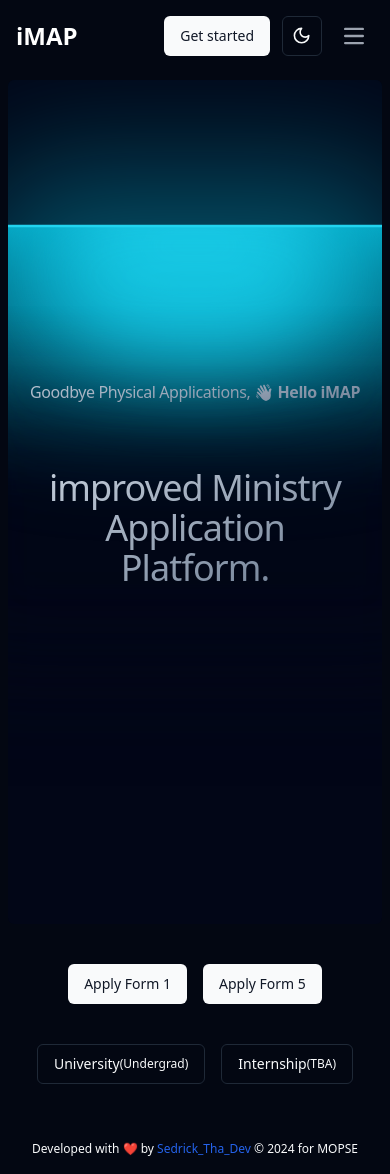
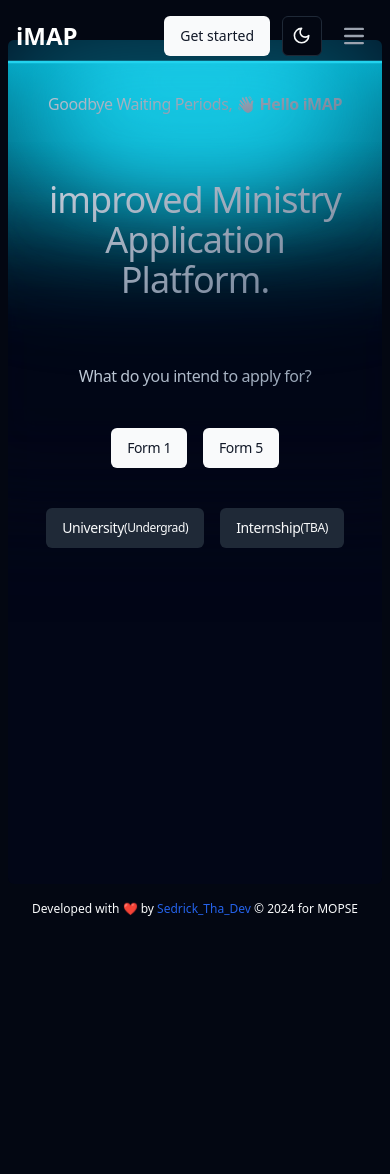
Before and after one commit to nyanyiwast/imap, a React (Vite) app: page / in a window 390 px wide. After the commit the page ends 934 px from the top, so only its background shows below. Built offline with nearby package versions, Linux system fonts and the light colour scheme.

Commit message:
params set to 10 units:primary

```diff
--- a/src/components/custom/NavigationBar.jsx
+++ b/src/components/custom/NavigationBar.jsx
@@ -14,7 +14,7 @@ function NavigationBar() {
              className="flex items-center space-x-3 rtl:space-x-reverse cursor-pointer">
             <span className="self-center text-2xl font-semibold whitespace-nowrap dark:text-white">iMAP</span>
             </p>
-            <div className="flex md:order-2 space-x-3 md:space-x-0 rtl:space-x-reverse">
+            <div className="flex md:order-2 space-x-3 md:space-x-5 rtl:space-x-reverse">
             <Button onClick={()=>navigateTo("/form-one")}>
                 Get started
             </Button>
--- a/src/components/ui/lamp.tsx
+++ b/src/components/ui/lamp.tsx
@@ -2,8 +2,12 @@
 import React from 'react'
 import { motion } from "framer-motion";
 import { cn } from "@/utils/cn";
+import { Button } from './button';
+import { useNavigate } from 'react-router-dom';
 
 export function LampDemo() {
+  const navigateTo = useNavigate()
+
   return (
     <LampContainer>
       <motion.h1
@@ -16,7 +20,7 @@ export function LampDemo() {
         }}
         className="mt-8 bg-gradient-to-br from-slate-300 to-slate-500 py-4 bg-clip-text text-center text-md font-medium tracking-tight text-transparent md:text-3xl"
       >
-        Goodbye Physical Applications, <span className="font-bold">{" 👋🏽 "} Hello iMAP </span>
+        Goodbye Waiting Periods, <span className="font-bold">{" 👋🏽 "} Hello iMAP </span>
       </motion.h1>
       <motion.h1
         initial={{ opacity: 0.5, y: 100 }}
@@ -29,6 +33,26 @@ export function LampDemo() {
         className="mt-8 bg-gradient-to-br from-slate-300 to-slate-500 py-4 bg-clip-text text-center text-4xl font-medium tracking-tight text-transparent md:text-7xl"
       >
         improved Ministry Application Platform.
+      </motion.h1>
+      <motion.h1
+        initial={{ opacity: 0.5, y: 100 }}
+        whileInView={{ opacity: 1, y: 0 }}
+        transition={{
+          delay: 0.3,
+          duration: 0.8,
+          ease: "easeInOut",
+        }}
+        className="mt-8 bg-gradient-to-br from-slate-300 to-slate-500 py-4 bg-clip-text text-center font-medium tracking-tight text-transparent"
+      >
+        What do you intend to apply for?
+        <div className="flex justify-center items-center space-x-4 pt-10 px-5">
+          <Button onClick={()=>navigateTo("/form-one")}>Form 1</Button>
+          <Button>Form 5</Button>
+        </div>
+        <div className="flex justify-center items-center space-x-4 pt-10">
+          <Button variant="secondary">University <span className="text-xs"> (Undergrad)</span></Button>
+          <Button variant="secondary">Internship <span className="text-xs"> (TBA)</span></Button>
+        </div>
       </motion.h1>
     </LampContainer>
   );
--- a/src/pages/imap-pages/form-one.jsx
+++ b/src/pages/imap-pages/form-one.jsx
@@ -76,8 +76,6 @@ function FormOneLanding() {
       examBoard: "ZIMSEC",
       studentType: "LOCAL",
       gender: "MALE",
-      appliedDate: new Date().toISOString(),
-      yearAppliedFor: new Date().getFullYear(),
       schoolResponseStatus: "TRIAL"
      },
    })
@@ -85,8 +83,8 @@ function FormOneLanding() {
   // 2. Define a submit handler.
   async function onSubmit(values) {
     setLoading(true)
-    const { schoolId, examBoard, studentType, gender, appliedDate, yearAppliedFor, schoolResponseStatus } = form.getValues(); // Access the provinceId value
-    const updatedValues = { ...values, schoolId, examBoard, studentType, gender, appliedDate, yearAppliedFor, schoolResponseStatus }; // Include provinceId in the values object
+    const { schoolId, examBoard, studentType, gender, schoolResponseStatus } = form.getValues(); // Access the provinceId value
+    const updatedValues = { ...values, schoolId, examBoard, studentType, gender, schoolResponseStatus }; // Include provinceId in the values object
 
     try {
       const url = `${baseUrl}/form_one_applications`; // Specify your API URL
@@ -95,14 +93,14 @@ function FormOneLanding() {
       setLoading(false)
       // load new component after 3 seconds to allow customer to read toast message
       if(response === 406){
-      setTimeout(() => {
         setEligible(false)
-      }, 3000);
       return
     }
     else{
-      setEligible(true)
-      setData(updatedValues)
+      setTimeout(() => {
+        setEligible(true)
+        setData(updatedValues)
+      }, 3000);
       return
     }
 
@@ -113,6 +111,8 @@ function FormOneLanding() {
       console.error('Error:', error);
       return
       }
+      setLoading(false)
+      setEligible(false)
     }
   }
 
@@ -145,7 +145,7 @@ function FormOneLanding() {
             <QuickMenu />
           </div>
         </div>
-        <div className='w-[600px] overflow-y-auto'>
+        <div className='w-1/2 overflow-y-auto'>
           <div className="py-10 ml-10">
             <h1 className="text-[25px] text-left">Apply for a form 1 place</h1>
           </div>
--- a/src/pages/landing-page/StudentsHome.jsx
+++ b/src/pages/landing-page/StudentsHome.jsx
@@ -1,27 +1,8 @@
-import { Button } from "@/components/ui/button"
-import { useNavigate } from "react-router-dom"
 import { LampDemo } from '../../components/ui/lamp';
 
 function StudentsHome() {
-  const navigateTo = useNavigate()
   return (
-    <div className="py-10">
-               <LampDemo />
-      <div className="flex-row">
-        <div className="w-full">
-
-        </div>
-
-        <div className="flex justify-center items-center space-x-4 pt-10 px-5">
-          <Button onClick={()=>navigateTo("/form-one")}>Apply Form 1</Button>
-          <Button>Apply Form 5</Button>
-        </div>
-        <div className="flex justify-center items-center space-x-4 pt-10">
-          <Button variant="outline">University <span className="text-xs"> (Undergrad)</span></Button>
-          <Button variant="outline">Internship <span className="text-xs"> (TBA)</span></Button>
-        </div>
-      </div>
-    </div>
+      <LampDemo />
   )
 }
 
```
Also changed, not shown: 1 other file (tests, documents, lock files or other folders).
